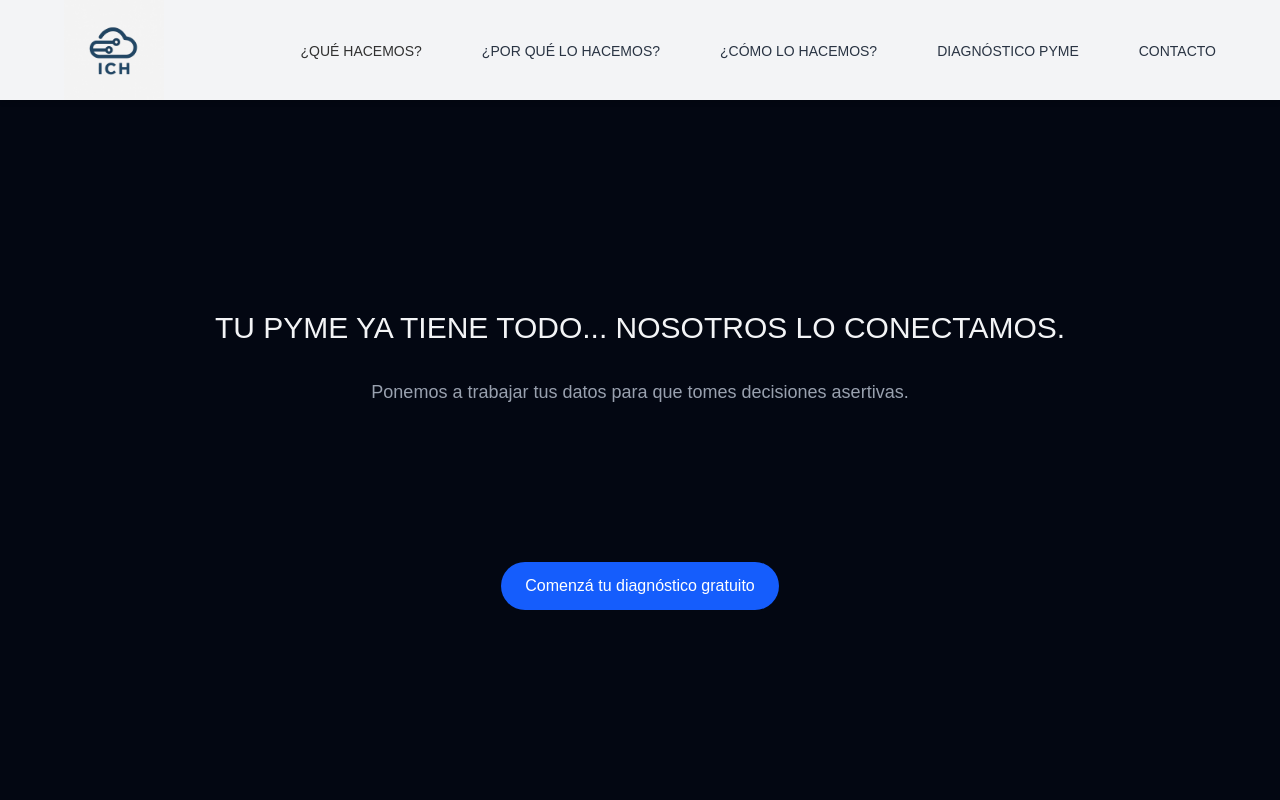
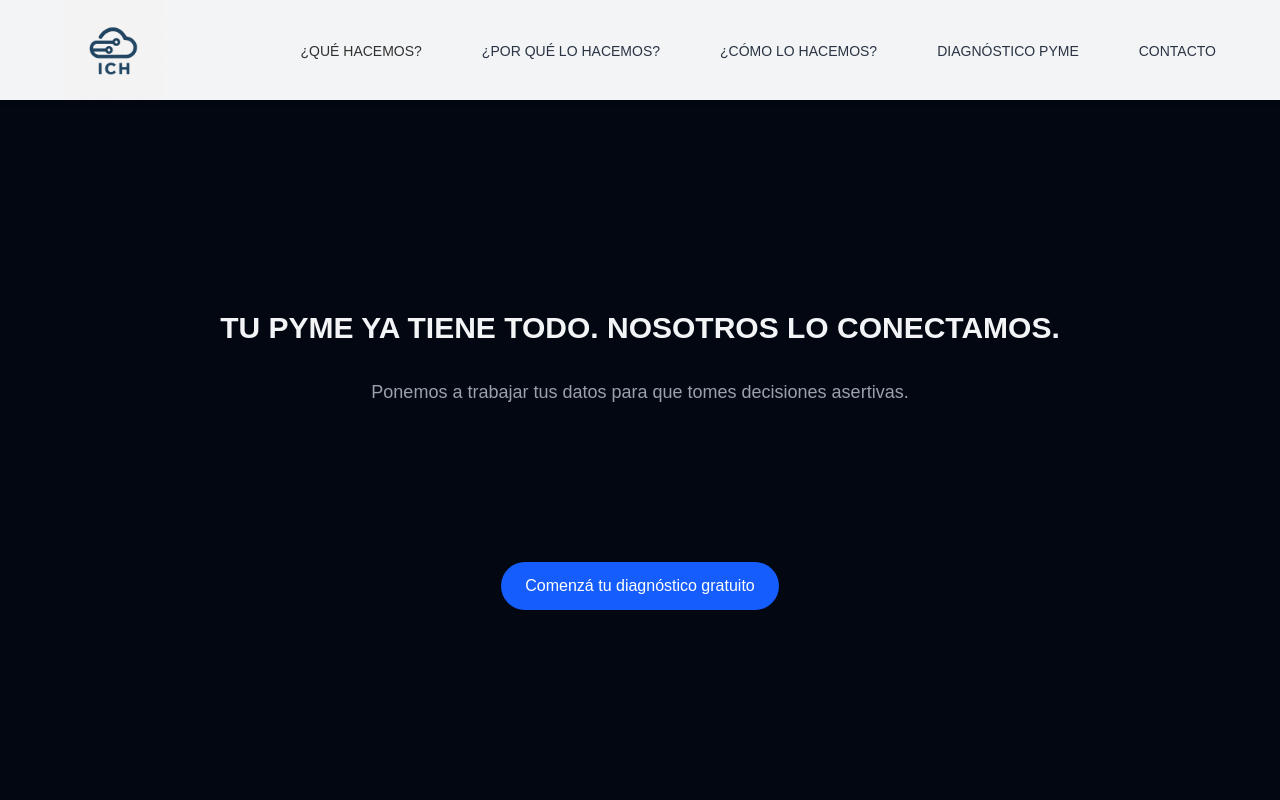
Before and after one commit to ich-datos/ichdatos-landing, a Next.js app: page / in a window 1280 px wide. Shown: the top 800 px of the page. Built offline with nearby package versions, Linux system fonts and the light colour scheme.

Commit message:
Modifica hero

```diff
--- a/src/app/components/Hero.tsx
+++ b/src/app/components/Hero.tsx
@@ -2,8 +2,8 @@
 export default function Hero() {
   return (
     <section className="h-[90vh] flex flex-col justify-center items-center text-center px-5 bg-gray-950">
-      <h2 className="text-4xl md:text-3xl mb-4 text-gray-100">
-        TU PYME YA TIENE TODO... NOSOTROS LO CONECTAMOS.
+      <h2 className="text-4xl md:text-3xl mb-4 text-gray-100 font-bold">
+        TU PYME YA TIENE TODO. NOSOTROS LO CONECTAMOS.
       </h2>
       <p className="text-lg md:text-lg py-4 mb-35 max-w-1x2 text-gray-400">
         Ponemos a trabajar tus datos para que tomes decisiones asertivas.
```
